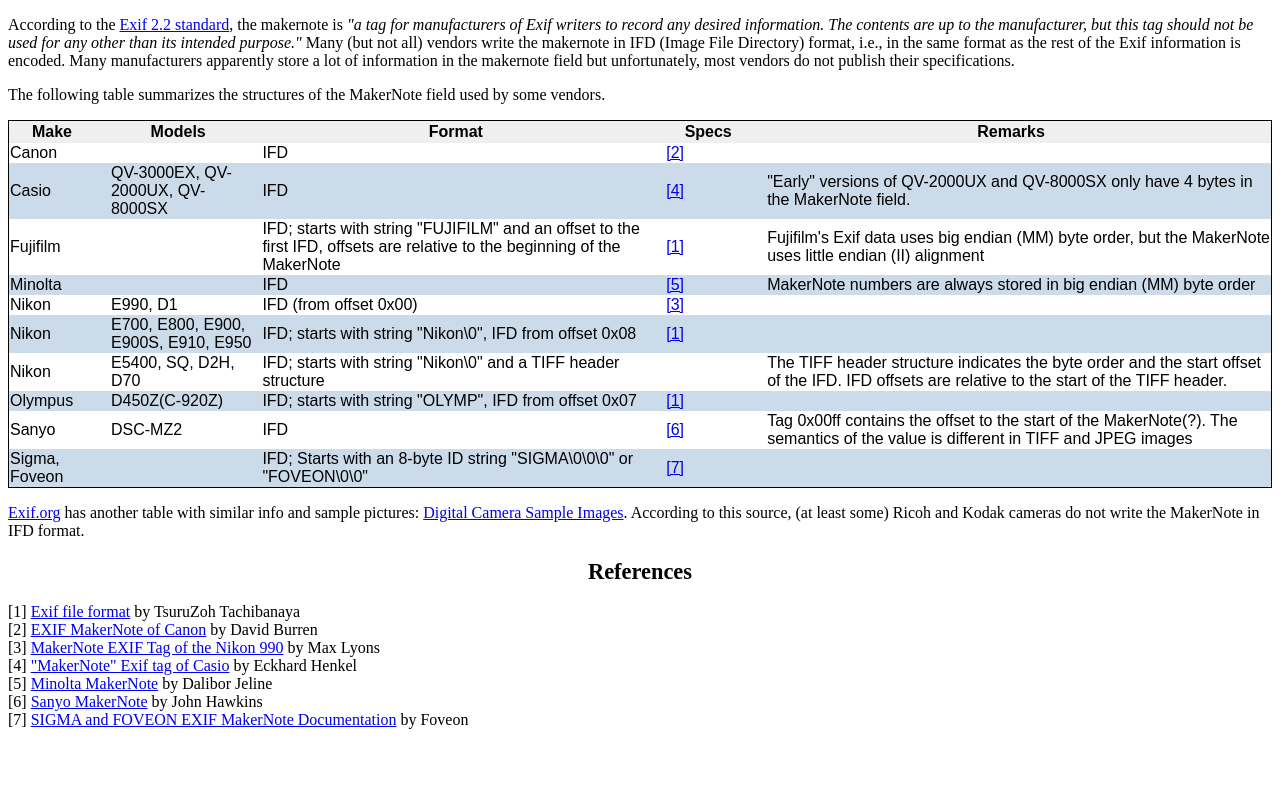
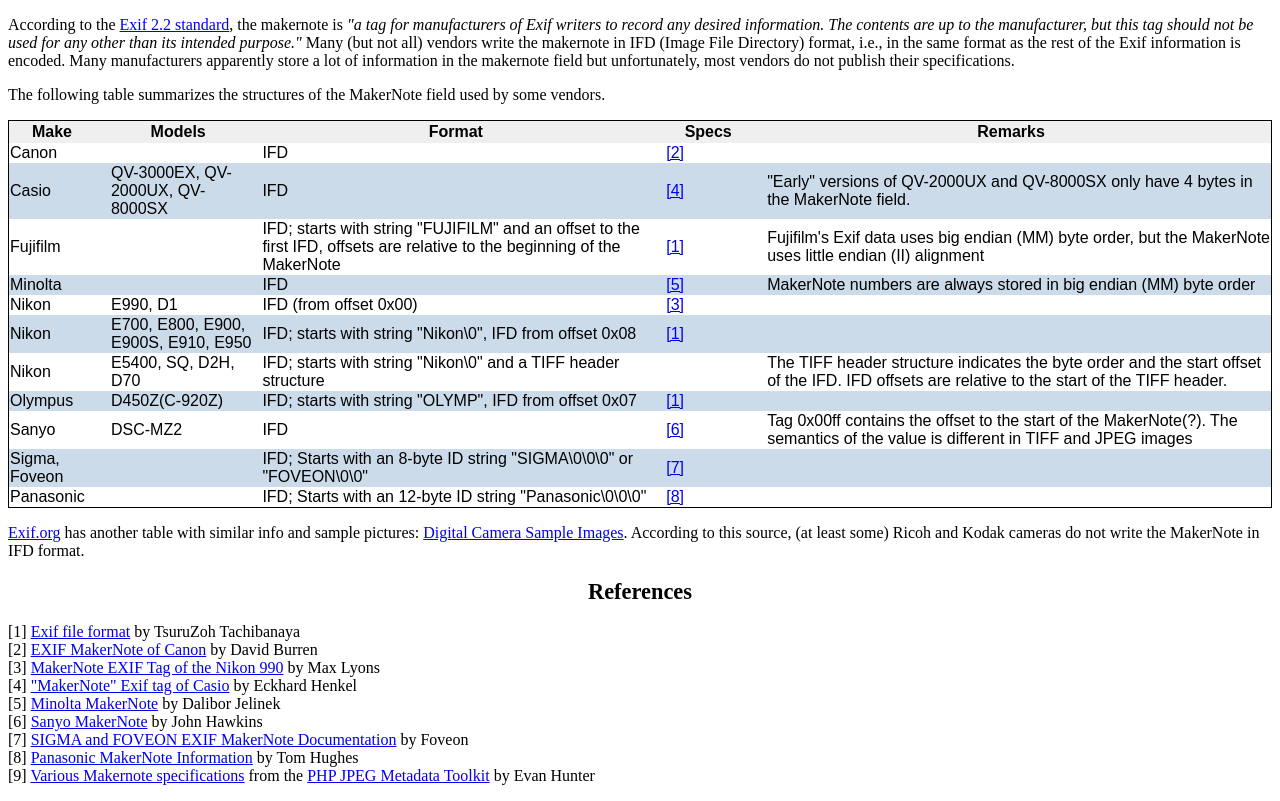
Before and after one commit to jmue/exiv2, a plain HTML site: page doc/makernote.html in a window 1280 px wide. Shown: the part 95-896 px from the top of the page. Before the commit the page ends 840 px from the top, so only its background shows below. Drawn offline with Linux system fonts and the light colour scheme.

Commit message:
Fixed typo, added Panasonic format and various references
git-svn-id: svn://dev.exiv2.org/svn/trunk@378 b7c8b350-86e7-0310-a4b4-de8f6a8f16a3

```diff
--- a/doc/makernote.html
+++ b/doc/makernote.html
@@ -110,6 +110,13 @@
     <td><a href="#R7">[7]</a></td>
     <td>&nbsp;</td>
    </tr>
+   <tr class="OddRow">
+    <td>Panasonic</td>
+    <td>&nbsp;</td>
+    <td>IFD; Starts with an 12-byte ID string &quot;Panasonic\0\0\0&quot;</td>
+    <td><a href="#R8">[8]</a></td>
+    <td>&nbsp;</td>
+   </tr>
   </tbody>
 </table>
 <script type="text/javascript">
@@ -143,10 +150,15 @@ t1.onsort();
   [4]<a name="R4"></a> <a href="http://www.dicasoft.de/casiomn.htm">&quot;MakerNote&quot;
   Exif tag of Casio</a> by Eckhard Henkel<br>
   [5]<a name="R5"></a> <a href="http://www.dalibor.cz/minolta/makernote.htm">Minolta
-  MakerNote</a> by Dalibor Jeline<br>
+  MakerNote</a> by Dalibor Jelinek<br>
   [6]<a name="R6"></a> <a href="http://www.exif.org/makernotes/SanyoMakerNote.html">Sanyo
   MakerNote</a> by John Hawkins<br>
-  [7]<a name="R7"></a> <a href="http://www.x3f.info/technotes/FileDocs/MakerNoteDoc.html">SIGMA and FOVEON EXIF MakerNote Documentation</a> by Foveon</p>
+  [7]<a name="R7"></a> <a href="http://www.x3f.info/technotes/FileDocs/MakerNoteDoc.html">SIGMA and FOVEON EXIF MakerNote Documentation</a> by Foveon<br>
+  <a name="R8">[8]</a> <a href="http://www.compton.nu/panasonic.html">Panasonic
+  MakerNote Information</a> by Tom Hughes<br>
+  <a name="R9">[9]</a> <a href="http://www.ozhiker.com/electronics/pjmt/jpeg_info/makernotes.html">
+  Various Makernote specifications</a> from the <a href="http://www.ozhiker.com/electronics/pjmt/index.html">
+  PHP JPEG Metadata Toolkit</a> by Evan Hunter</p>
 
 </body>
 </html>
```
